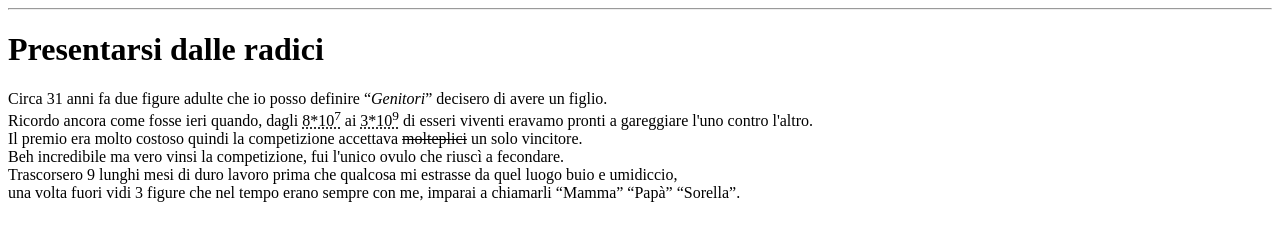
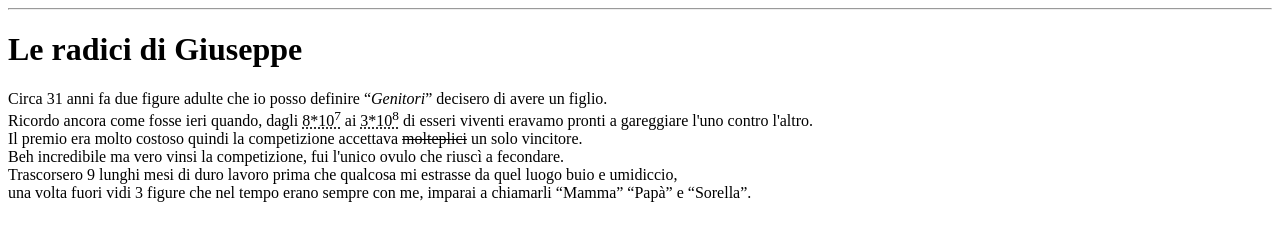
Before and after one commit to githubsnk/Html, a plain HTML site: page PrimoEsercizio/LaMiaFamiglia.html in a window 1280 px wide. Drawn offline with Linux system fonts and the light colour scheme.

Commit message:
TerzoCommit

```diff
--- a/PrimoEsercizio/LaMiaFamiglia.html
+++ b/PrimoEsercizio/LaMiaFamiglia.html
@@ -5,14 +5,15 @@
 </head>
 <body>
 <hr>
-<h1>Presentarsi dalle radici</h1>
+<h1>Le radici di Giuseppe</h1>
 <p>Circa 31 anni fa due figure adulte che io posso definire <q><em>Genitori</em></q> decisero di avere un figlio.
 <br>Ricordo ancora come fosse ieri quando, dagli <abbr title="80.000.000">8*10<sup>7</sup></abbr>  ai
-<abbr title="300.000.000">3*10<sup>9</sup></abbr>  di esseri viventi eravamo pronti a gareggiare l'uno contro l'altro.
+<abbr title="300.000.000">3*10<sup>8</sup></abbr>  di esseri viventi eravamo pronti a gareggiare l'uno contro l'altro.
 <br>Il premio era molto costoso quindi la competizione accettava <del>molteplici</del> un solo vincitore.
 <br>Beh incredibile ma vero  vinsi la competizione, fui l'unico ovulo che riuscì a fecondare.
 <br>Trascorsero 9 lunghi mesi di duro lavoro prima che qualcosa mi estrasse da quel luogo buio e umidiccio,
-<br>una volta fuori vidi 3 figure che nel tempo erano sempre con me, imparai a chiamarli <q>Mamma</q> <q>Papà</q> <q>Sorella</q>.
+<br>una volta fuori vidi 3 figure che nel tempo erano sempre con me, imparai a chiamarli <q>Mamma</q> <q>Papà</q>
+e <q>Sorella</q>.
 </p>
 
 
```
